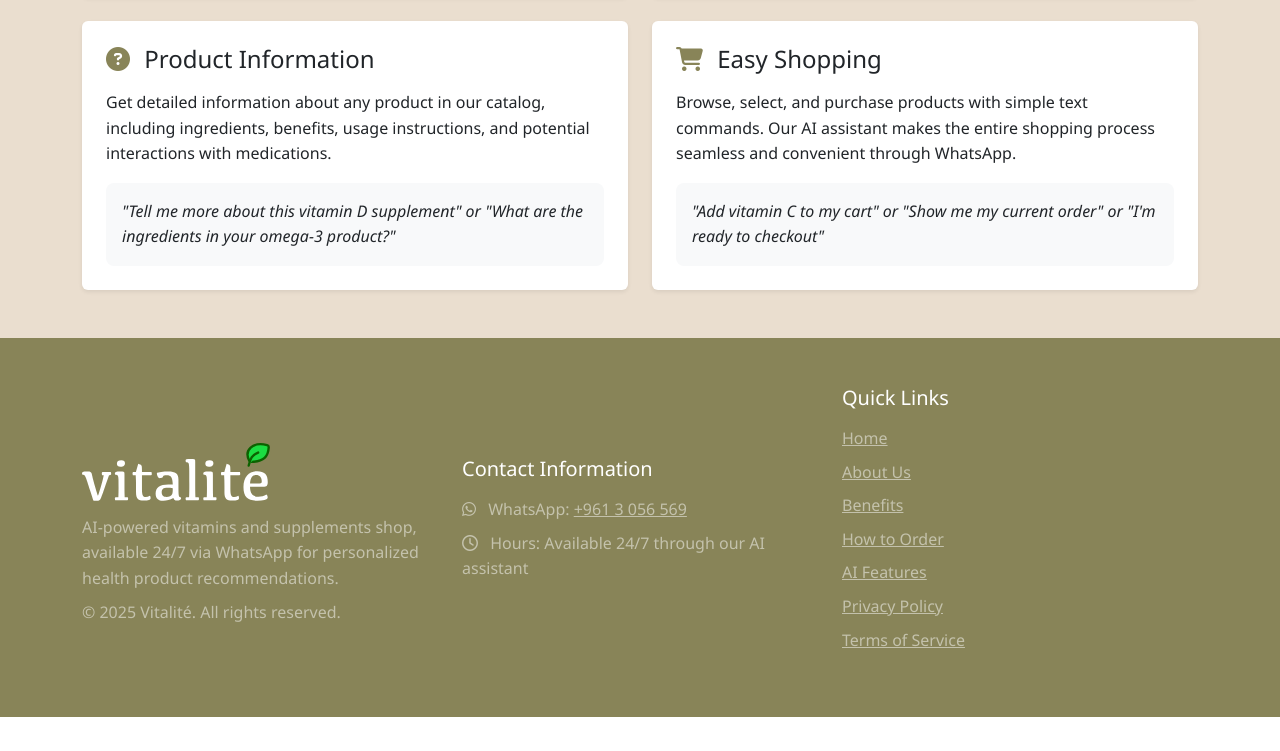
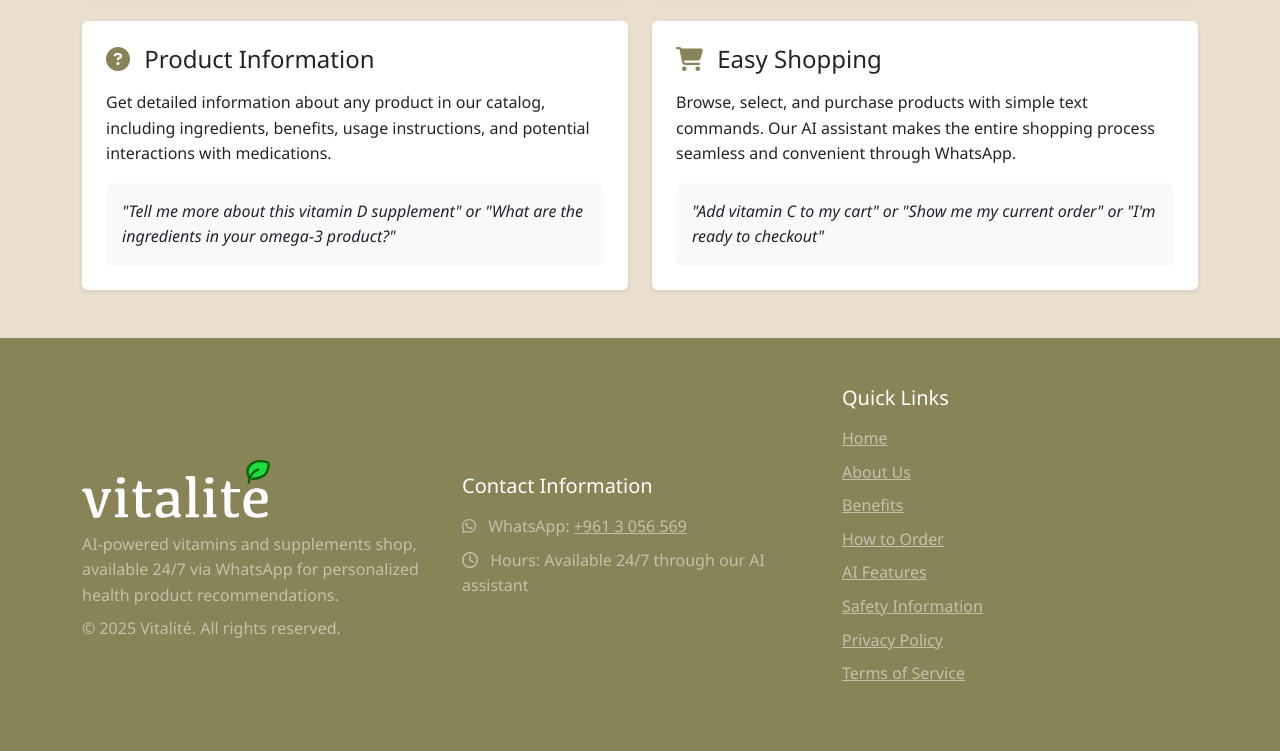
Before and after one commit to rabih-nassar/vitalite-shop-web, a plain HTML site: page index.html in a window 1280 px wide. Shown: the part 2990-3741 px from the top of the page. Before the commit the page ends 3707 px from the top, so only its background shows below. Drawn offline with nearby package versions, Linux system fonts and the light colour scheme.

Commit message:
Add link to Safety Information in the navigation menu

```diff
--- a/index.html
+++ b/index.html
@@ -287,6 +287,7 @@
                         <li class="mb-2"><a href="#benefits" class="text-white-50">Benefits</a></li>
                         <li class="mb-2"><a href="#order" class="text-white-50">How to Order</a></li>
                         <li class="mb-2"><a href="#ai-features" class="text-white-50">AI Features</a></li>
+                        <li class="mb-2"><a href="safety.html" class="text-white-50">Safety Information</a></li>
                         <li class="mb-2"><a href="privacy-policy.html" class="text-white-50">Privacy Policy</a></li>
                         <li><a href="terms-of-service.html" class="text-white-50">Terms of Service</a></li>
                     </ul>
```
